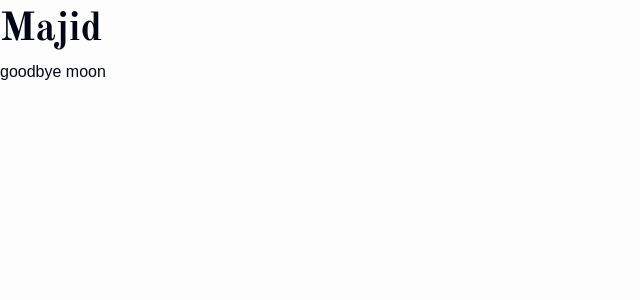
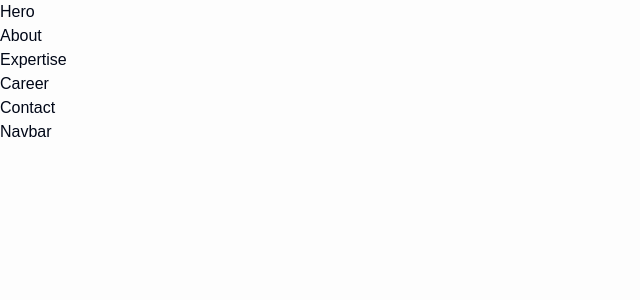
Before and after one commit to maf256/sitedesign-tailwind, a Next.js app: page / in a window 1280 px wide. Shown: the top 300 px of the page, without its empty margins (0-640 px from the left). Built offline with nearby package versions, Linux system fonts and the light colour scheme.

Commit message:
added components

```diff
--- a/src/app/page.js
+++ b/src/app/page.js
@@ -1,8 +1,23 @@
+import About from "@/components/About";
+import Career from "@/components/Career";
+import Contact from "@/components/Contact";
+import Expertise from "@/components/Expertise";
+import Hero from "@/components/Hero";
+import Navbar from "@/components/Navbar";
+
 export default function Home() {
   return (
-    <div>
-      <h1>Majid</h1>
-      goodbye moon
-    </div>
+    <main className="">
+      <Hero />
+      <About />
+      <Expertise />
+      <Career />
+      <Contact />
+      <Navbar />
+    </main>
   );
 }
+
+export const config = {
+  unstable_runtimeJS: false,
+};
--- /dev/null
+++ b/src/components/About.js
@@ -0,0 +1,3 @@
+export default function About() {
+  return <div>About</div>;
+}
--- /dev/null
+++ b/src/components/Career.js
@@ -0,0 +1,3 @@
+export default function Career() {
+  return <div>Career</div>;
+}
--- /dev/null
+++ b/src/components/Contact.js
@@ -0,0 +1,3 @@
+export default function Contact() {
+  return <div>Contact</div>;
+}
--- /dev/null
+++ b/src/components/Expertise.js
@@ -0,0 +1,3 @@
+export default function Expertise() {
+  return <div>Expertise</div>;
+}
--- /dev/null
+++ b/src/components/Hero.js
@@ -0,0 +1,3 @@
+export default function Hero() {
+  return <div>Hero</div>;
+}
--- /dev/null
+++ b/src/components/Navbar.js
@@ -0,0 +1,3 @@
+export default function Navbar() {
+  return <div>Navbar</div>;
+}
```
